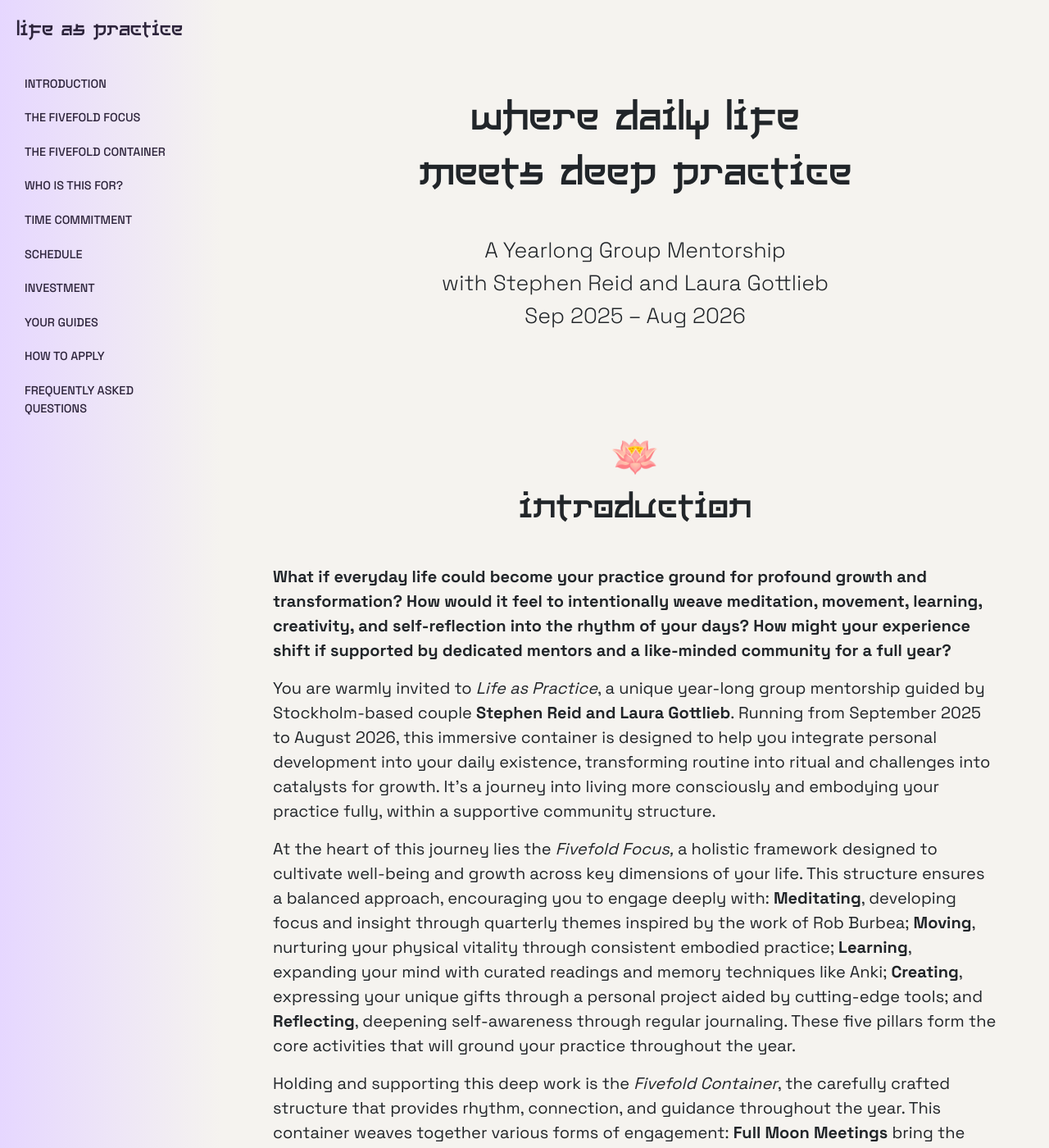
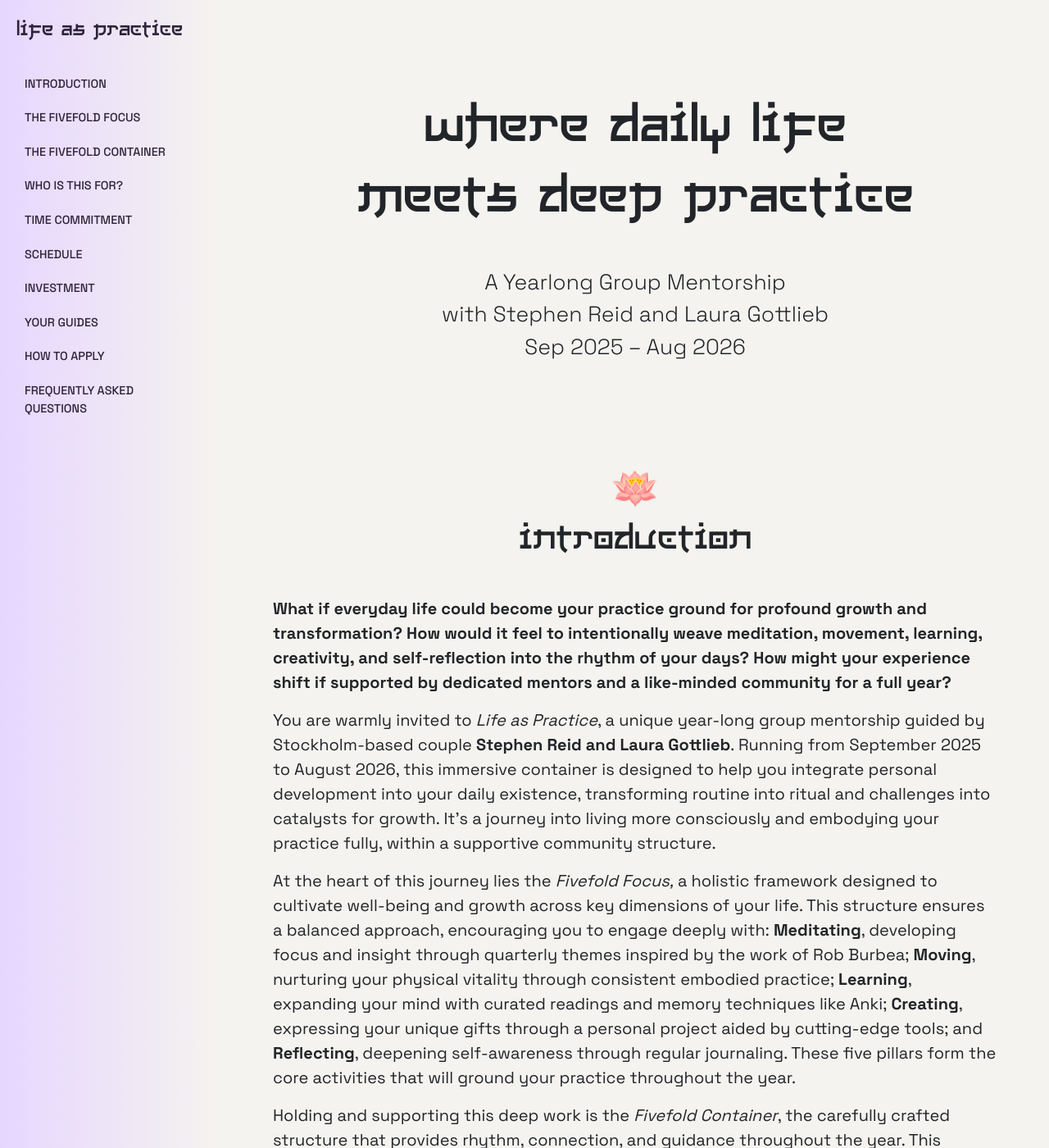
Before and after one commit to stephenreid321/lifeaspractice, a Jekyll site: the page built from index.markdown, in a window 1280 px wide and 1400 px high. Shown: the whole window at 82% size. Built offline with Jekyll 4.4.1, drawn with Linux system fonts in a browser that asks for light colours.

Commit message:
💄 Improve jumbotron and section responsiveness
Adjust font sizes for jumbotron heading and lead paragraph using
viewport units and media queries. Remove Bootstrap display-4 class
from jumbotron heading to allow custom styling. Remove unnecessary
::after pseudo-element from h2 styling. Update media query breakpoint
for #us element in the "your-guides" section.

This ensures better typography scaling and layout across different
screen sizes, allows custom SCSS font sizing to take effect, cleans
up h2 styling, and refines the responsiveness of the #us element.

```diff
--- a/_sass/app.scss
+++ b/_sass/app.scss
@@ -35,6 +35,26 @@ body {
   background-color: $old-paper;
 }
 
+.jumbotron h1 {
+  font-size: 9.5vw;
+}
+
+@media (min-width: 992px) {
+  .jumbotron h1 {
+    font-size: 4.5rem;
+  }
+}
+
+.jumbotron p.lead {
+  font-size: 4vw;
+}
+
+@media (min-width: 992px) {
+  .jumbotron p.lead {
+    font-size: 1.65rem;
+  }
+}
+
 h1,
 h2,
 h3,
@@ -57,12 +77,6 @@ h2 {
   text-underline-offset: 3px;
   margin-top: 0.5rem;
   margin-bottom: 0.5rem;
-
-  &::after {
-    content: "\00a0"; // Add non-breaking spaces after h2 content
-    display: inline-block;
-    text-decoration: inherit; // Inherit the underline
-  }
 }
 
 .navbar-brand {
--- a/_sections/your-guides.md
+++ b/_sections/your-guides.md
@@ -4,7 +4,7 @@
 #us {
   max-width: 50%; float: right; margin-left: 15px; margin-bottom: 15px
 }
-@media(min-width: 768px) {
+@media(min-width: 992px) {
   #us {
     max-width: 33%;
   }
--- a/index.markdown
+++ b/index.markdown
@@ -4,7 +4,7 @@ layout: application
 
 <header class="px-lg-5 my-5">
   <div class="jumbotron container text-center bg-transparent">
-    <h1 class="display-4 pb-0">
+    <h1>
       Where Daily Life
       <br />
       Meets Deep Practice
```
